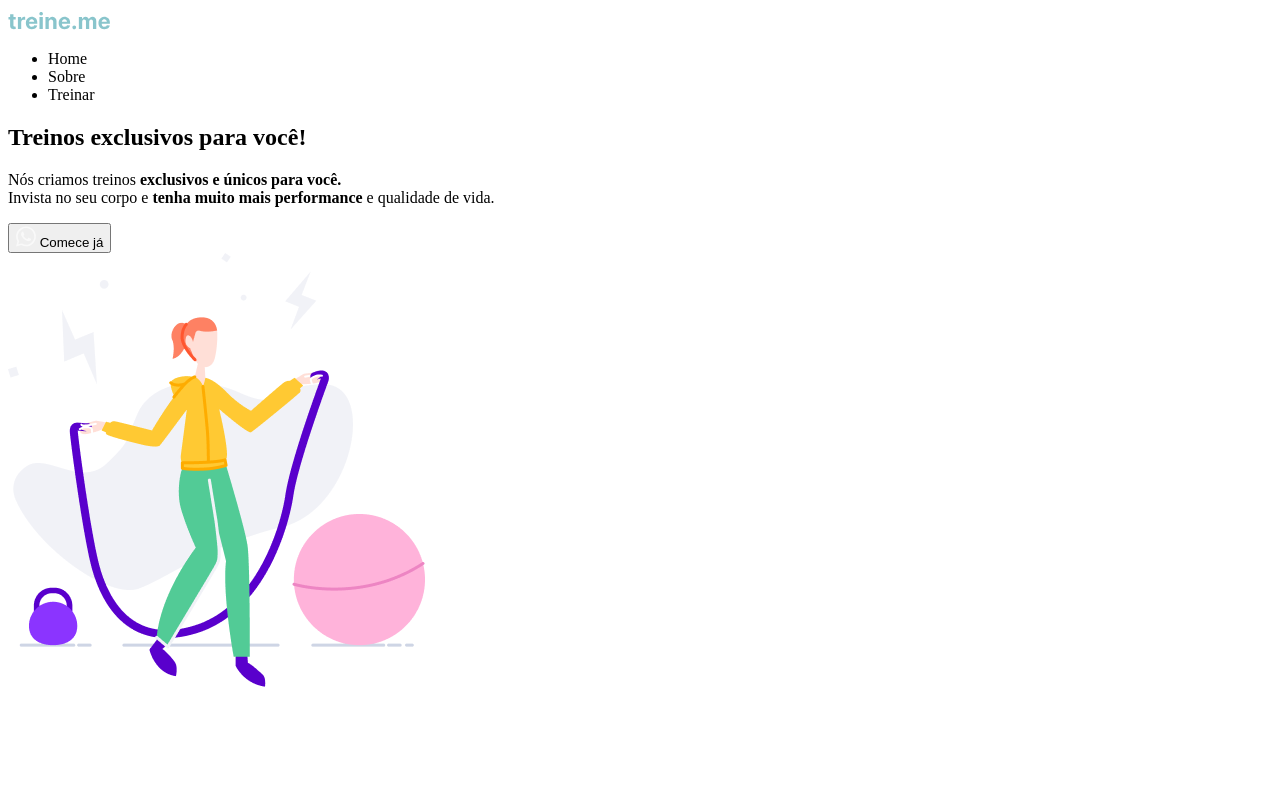
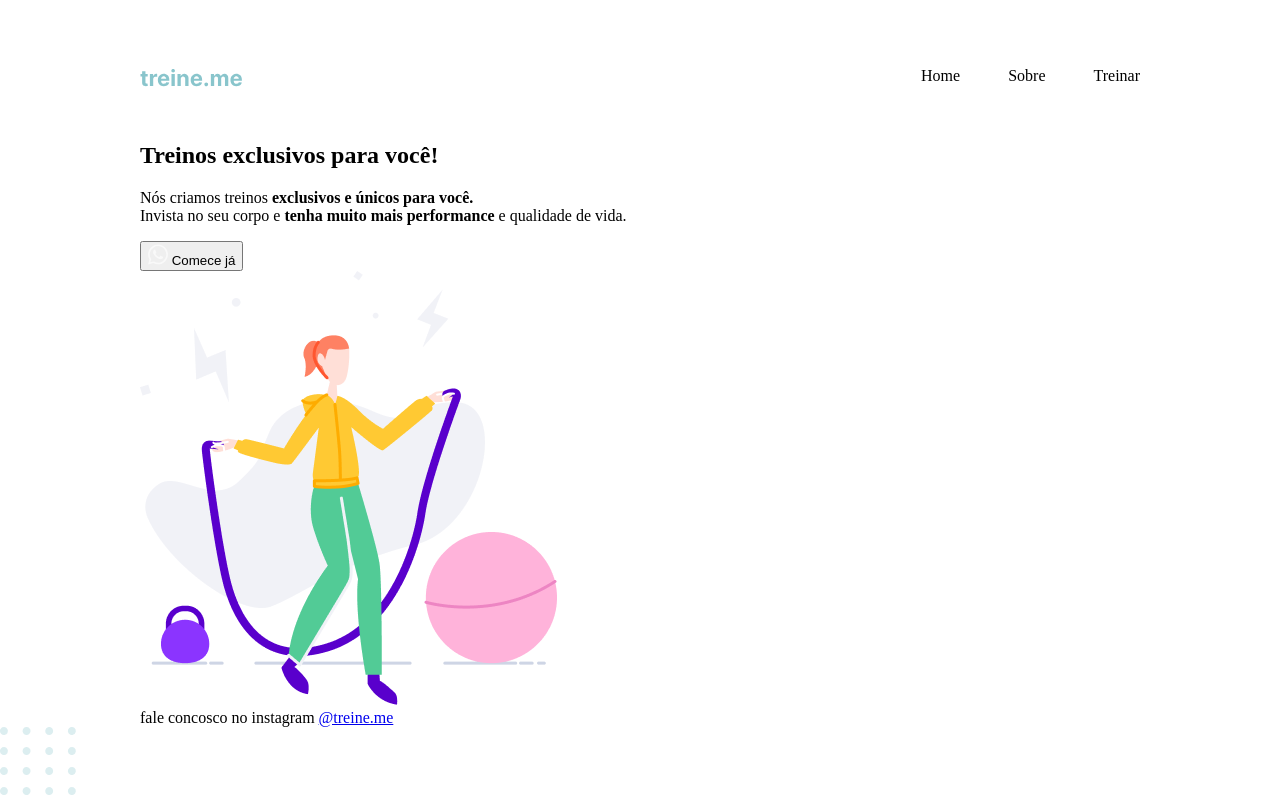
Before and after one commit to fernando-ruans/Projeto-Treine-me, a plain HTML site: page index.html in a window 1280 px wide. Drawn offline with Linux system fonts and the light colour scheme.

Commit message:
Alinhando elementos.

```diff
--- a/index.html
+++ b/index.html
@@ -4,6 +4,7 @@
   <meta charset="UTF-8">
   <meta name="viewport" content="width=device-width, initial-scale=1.0">
   <title>Treine-Me</title>
+  <link rel="stylesheet" href="./style.css">
 </head>
 <body>
   <div class="page">
@@ -18,7 +19,7 @@
           </nav>
     </header>
     <main>
-      <section class="text">
+      <section>
         <h1>Treinos exclusivos para você!</h1>
         <p>Nós criamos treinos <strong>exclusivos e únicos para você.</strong><br>Invista no seu corpo e <strong>tenha muito mais performance</strong> e qualidade de vida.</p>
         <button>
@@ -28,9 +29,12 @@
       </section>
       <img src="./images/fitness-jump.png" alt="Mulher pulando corda">
     </main>
-    <footer></footer>
+    <footer>
+      fale concosco no instagram  <a href="#" target="_blank">@treine.me</a>
+    </footer>
   </div>
 
+  <img src="./images/balls-decoration.png" alt="Bolinhas">
 
 </body>
 </html>
--- /dev/null
+++ b/style.css
@@ -0,0 +1,23 @@
+body {
+    margin: 0;
+}
+
+.page {
+    width: 1000px;
+    margin: 65px auto 0;
+}
+
+header{
+    display: flex;
+    justify-content: space-between;
+    align-items: center;
+    margin-bottom: 55px;
+}
+
+ul {
+    display: flex;
+    gap: 48px;
+    list-style: none;
+    margin: 0;
+    padding: 0;
+}
```
